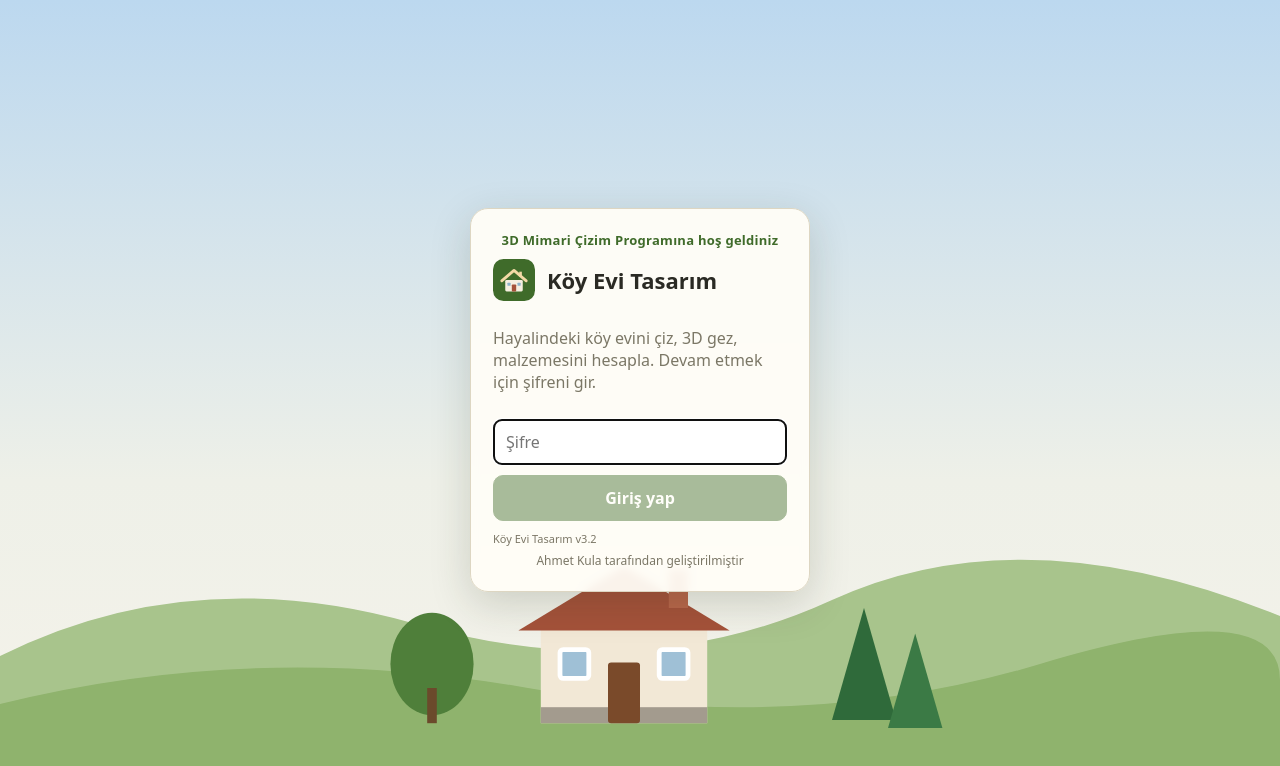
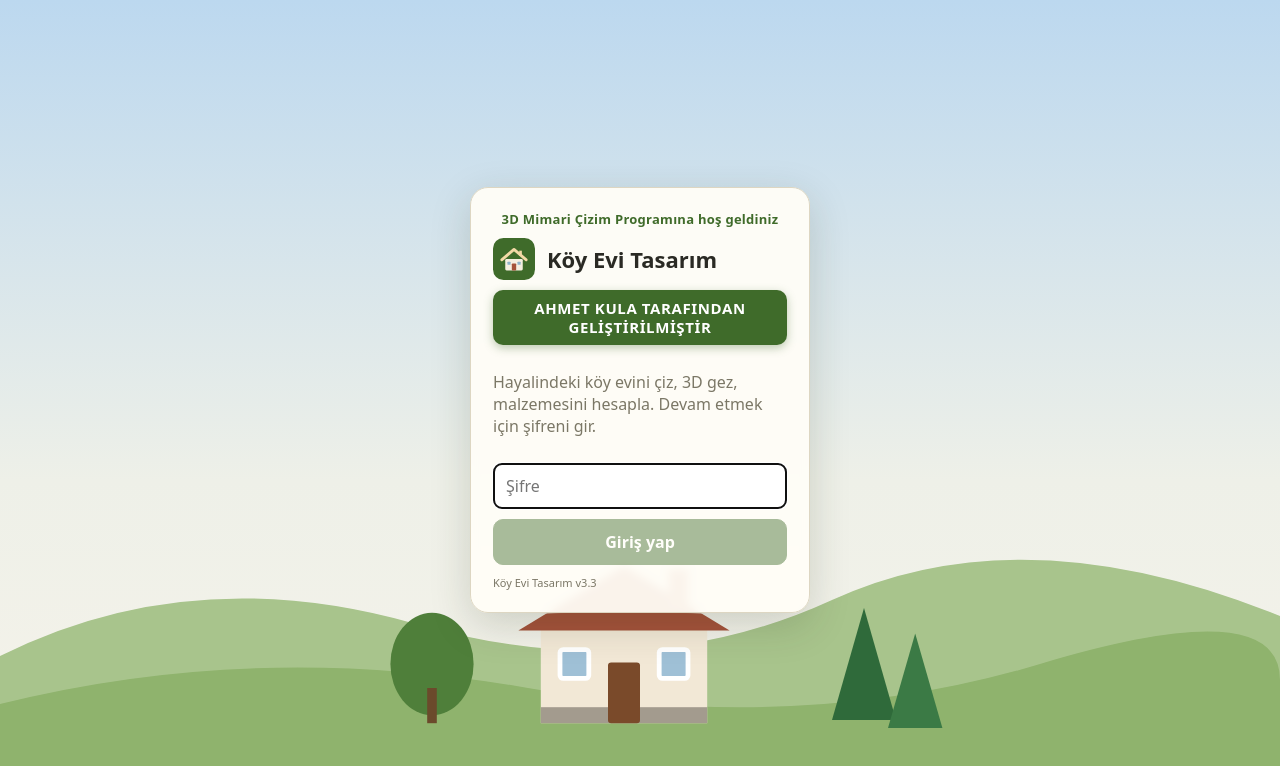
Before and after one commit to azyulfimastan/koy-evi, a Next.js app: page / in a window 1280 px wide. Shown: the top 766 px of the page. Built offline with nearby package versions, Linux system fonts and the light colour scheme; no server answers.

Commit message:
v3.3: 'Ahmet Kula tarafından geliştirilmiştir' başlığın altında, kalın ve büyük

```diff
--- a/app/globals.css
+++ b/app/globals.css
@@ -493,4 +493,4 @@ button.ghost { border-color: transparent; background: transparent; font-size: 17
 @media (max-width: 760px) { .rpbody.mboth { flex-direction: column; } .rp3d { border-left: 0; border-top: 2px solid #2f7d6b; } }
 
 .login .welcome { text-align: center; font-size: 13px; font-weight: 600; color: #3f6b2a; letter-spacing: .02em; }
-.login .by { text-align: center; font-size: 12px; color: var(--muted); margin-top: -4px; }
+.login .by { text-align: center; font-size: 15px; font-weight: 900; letter-spacing: .04em; line-height: 1.25; color: #fff; background: #3f6b2a; border-radius: 10px; padding: 9px 10px; text-transform: uppercase; box-shadow: 0 3px 10px rgba(63,107,42,.35); }
--- a/components/App.tsx
+++ b/components/App.tsx
@@ -4,7 +4,7 @@ import Login from "./Login";
 import ProjectList from "./ProjectList";
 import Editor from "./Editor";
 
-export const VERSION = "v3.2";
+export const VERSION = "v3.3";
 
 export default function App() {
   const [auth, setAuth] = useState<null | boolean>(null);
--- a/components/Login.tsx
+++ b/components/Login.tsx
@@ -31,6 +31,7 @@ export default function Login({ onDone }: { onDone: () => void }) {
           <HouseLogo size={42} />
           <h1>Köy Evi Tasarım</h1>
         </div>
+        <div className="by">AHMET KULA TARAFINDAN GELİŞTİRİLMİŞTİR</div>
         <p className="muted">Hayalindeki köy evini çiz, 3D gez, malzemesini hesapla. Devam etmek için şifreni gir.</p>
         <input
           type="password"
@@ -45,7 +46,6 @@ export default function Login({ onDone }: { onDone: () => void }) {
           {busy ? "Giriş yapılıyor…" : "Giriş yap"}
         </button>
         <div className="ver">Köy Evi Tasarım {VERSION}</div>
-        <div className="by">Ahmet Kula tarafından geliştirilmiştir</div>
       </form>
     </div>
   );
```
